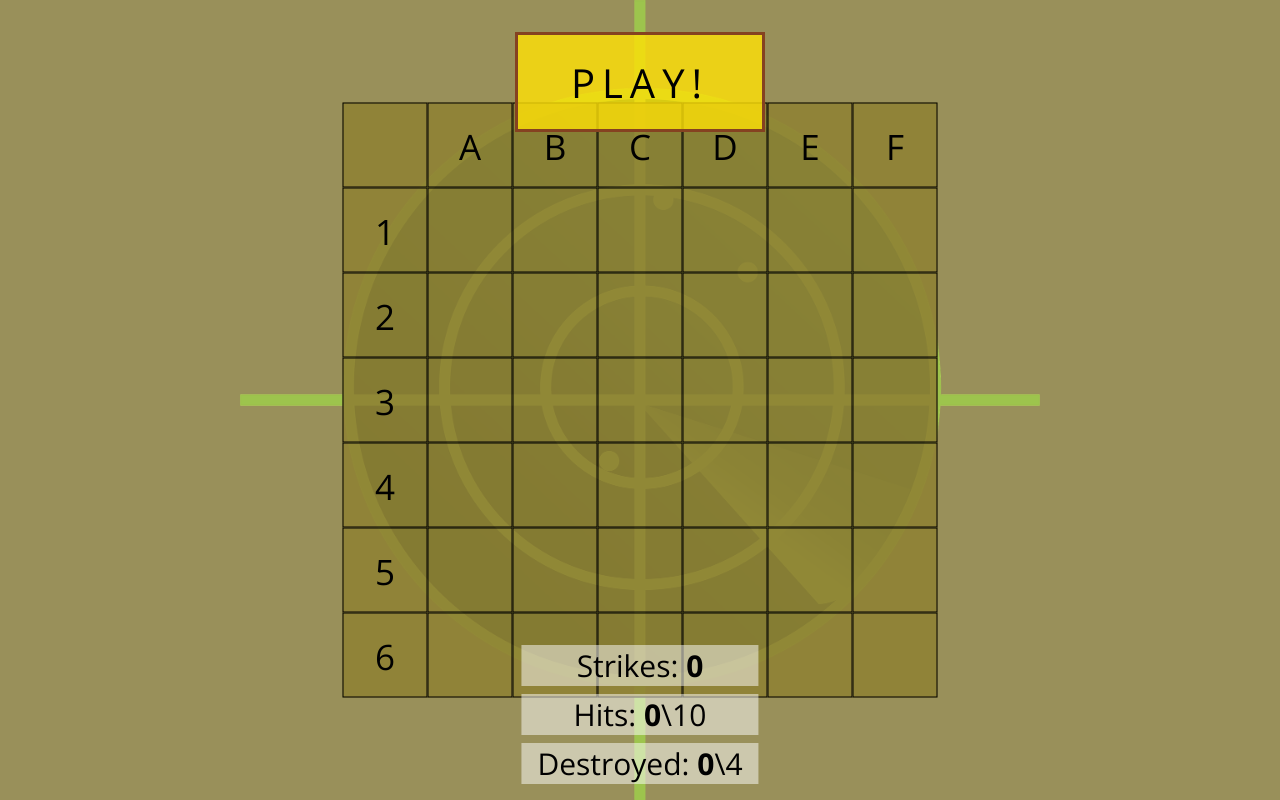
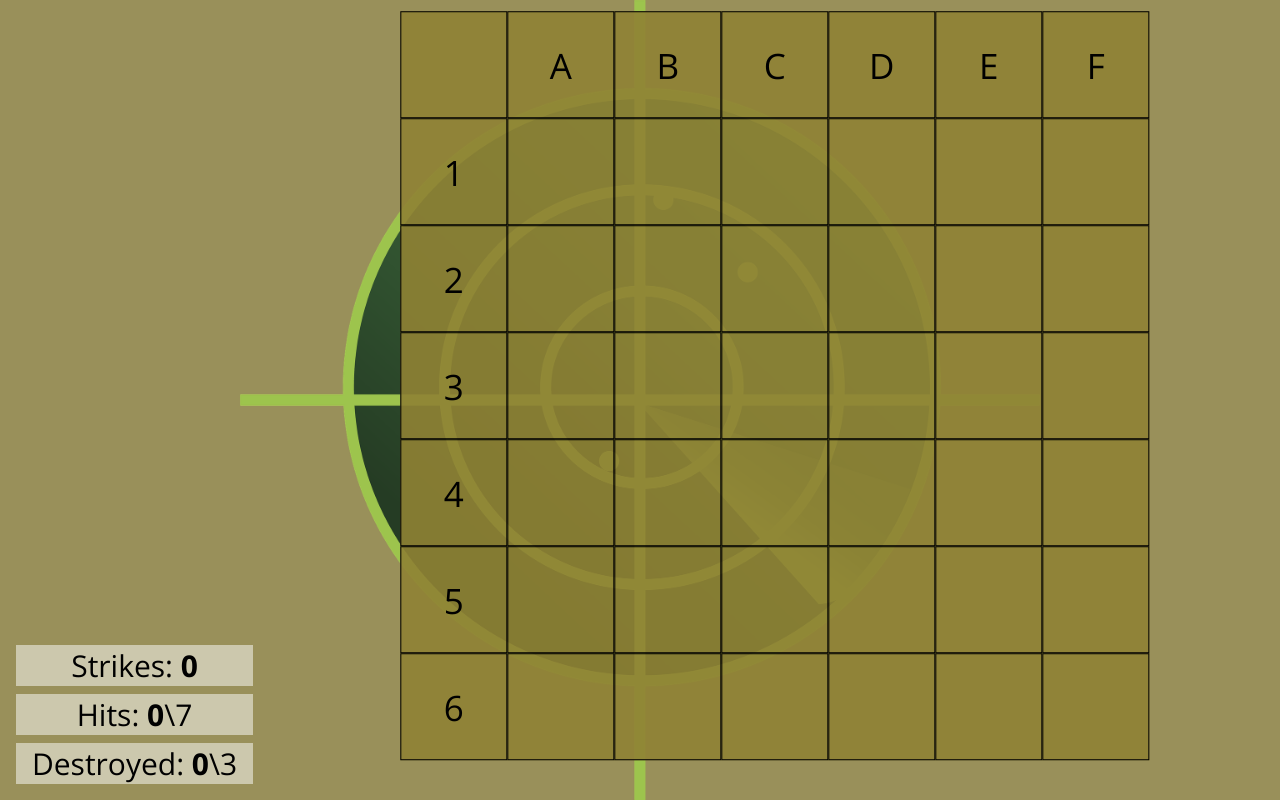
Before and after one commit to mjesiolowski/Battleships, a plain HTML site: page index.html in a window 1280 px wide. Both pictures are taken after a click on the button "PLAY!". Drawn offline with nearby package versions, Linux system fonts and the light colour scheme.

Commit message:
button animation

```diff
--- a/components/Game.js
+++ b/components/Game.js
@@ -4,14 +4,12 @@ class Game {
       this.positioning = new Positioning()
 
       this.button = document.querySelector("button")
+      this.board = document.querySelector("div.board")
       this.flag = true
       this.end = false
 
       this.button.addEventListener("mousedown", () => {
          this.button.style.transform = "scale(.9)"
-      })
-      this.button.addEventListener("mouseup", () => {
-         this.button.style.transform = "scale(1)"
       })
       this.startGame()
    }
@@ -19,7 +17,7 @@ class Game {
 
    startGame() {
       alert(`Game rules:
-- there are four battleships - one carrier (3 boxes) and three destroyers (2 boxes), rendered randomly on the board,
+- there are three battleships - one carrier (3 boxes) and two destroyers (2 boxes), rendered randomly on the board,
 - all battleships might be set either horizontally or vertically (one line),
 - battlesips cannot touch each other (minimum one box must separate them)
 - your task is to discover their location as quick as you can do
@@ -30,19 +28,16 @@ class Game {
          if (this.flag) {
             this.flag = !this.flag
             alert("Choose your box!")
+            this.button.style.display = 'none';
+            this.board.style.opacity = 1;
             this.positioning.renderShips()
             this.positioning.allCells.forEach((cell) => {
                cell.addEventListener("click", (e) => {
                   this.checkInput(e.target)
                })
             })
-         } else if (this.stats.destroyed.textContent != 4) alert("You're in the game!")
+         } else if (this.stats.destroyed.textContent != 3) alert("You're in the game!")
       }
-      // this.positioning.allCells.forEach((cell) => {
-      //    cell.addEventListener("click", (e) => {
-      //       if (!this.positioning.rendered) alert("Click on PLAY!")
-      //    })
-      // })
    }
 
    checkInput(value) {
@@ -63,16 +58,15 @@ class Game {
       } else alert("Why don't you play again?");
 
    }
-   checkIfSunken([ship1, ship2, ship3, ship4]) {
+   checkIfSunken([ship1, ship2, ship3]) {
       sunkenCheck.call(this, ship1)
       sunkenCheck.call(this, ship2)
       sunkenCheck.call(this, ship3)
-      sunkenCheck.call(this, ship4)
 
-      if (this.stats.destroyed.textContent == 4) {
+      if (this.stats.destroyed.textContent == 3) {
          const that = this
          this.end = !this.end
-         setTimeout(this.endGame, 100, that)
+         setTimeout(this.endGame, 200, that)
       }
 
       function sunkenCheck(ship) {
@@ -95,10 +89,12 @@ class Game {
          }
       }
    }
-   endGame(that) {
-      if (that.end) {
+
+   endGame = () => {
+      if (this.end) {
          alert("Congrats! You've got it!")
-         that.button.addEventListener("click", () => {
+         this.button.style.display = 'inline-block'
+         this.button.addEventListener("click", () => {
             location.reload()
          })
       }
--- a/components/Positioning.js
+++ b/components/Positioning.js
@@ -1,14 +1,16 @@
 class Positioning {
    constructor() {
-      this.shipLength = [3, 2, 2, 2]
+      this.shipLength = [3, 2, 2]
       this.position = ["horizontal", "vertical"]
       this.allCells = [...document.querySelectorAll(".cell")]
       this.shipCells = []
    }
    setPosition() {
+      //horizontal or vertical
       return Math.floor(Math.random() * this.position.length)
    }
    setCell(ship, position) {
+      //sets coordinates of the first cell for each ship
       const firstCell = this.allCells[Math.floor(Math.random() * this.allCells.length)]
       this.firstCell = []
       if (ship === 3 && position === 0) {
@@ -26,12 +28,12 @@ class Positioning {
             return this.setCell(2, 1);
          } else this.firstCell = [ship, position, firstCell];
       }
-      console.log(...this.firstCell)
       this.verifyConflict([...this.firstCell])
 
    }
 
    verifyConflict([ship, position, cell]) {
+      //checks if the first cell and neighbour cells can be positioned without any confilcts
       const firstIdChar = cell.id.charAt(0)
       const secondIdChar = cell.id.charAt(1)
       const rightCell = document.getElementById(firstIdChar / 1 + 1 + secondIdChar)
@@ -65,7 +67,7 @@ class Positioning {
    }
 
    addConflictArea([...shipPosition]) {
-
+      //adding "conflictedArea" data attribute to all cells around the ships
       const cells = [...shipPosition]
 
       for (let i = 0; i < cells.length; i++) {
@@ -95,6 +97,7 @@ class Positioning {
    }
 
    addShips([mainCell, secondCell, thirdCell]) {
+      //adding "active" data attribute to the cells with ships
       function cellAttribute(cell) {
          cell.setAttribute("data-key", "active");
       }
--- a/index.html
+++ b/index.html
@@ -69,8 +69,8 @@
       </div>
       <div class="statistics">
          <p>Strikes: <span class="strikes">0</span></p>
-         <p>Hits: <span class="hits">0</span>\10</p>
-         <p>Destroyed: <span class="destroyed">0</span>\4</p>
+         <p>Hits: <span class="hits">0</span>\7</p>
+         <p>Destroyed: <span class="destroyed">0</span>\3</p>
       </div>
    </div>
 
--- a/styles/style.css
+++ b/styles/style.css
@@ -13,18 +13,21 @@ body {
    background-size: contain;
    background-repeat: no-repeat;
    background-position: center;
+   background-attachment: fixed;
    background-color: rgba(143, 132, 73, .9);
 }
 
 div.board {
    position: fixed;
-   top: 50%;
+   top: 5%;
    left: 50%;
-   transform: translate(-50%, -50%);
+   transform: translateX(-50%);
    display: flex;
    width: 595px;
    height: 595px;
    flex-wrap: wrap;
+   opacity: 0;
+   transition: .5s;
 }
 
 div.board div {
@@ -36,7 +39,6 @@ div.board div {
    line-height: 85px;
    background-color: rgba(143, 130, 53, .9)
 }
-
 
 div.board div.hit {
    background-image: url(../images/cellWarship.png);
@@ -64,11 +66,9 @@ div.board div.destroyed:hover {
    background-color: red;
 }
 
-
 div.button,
 div.statistics {
    position: absolute;
-   max-width: 1000px;
    margin: 0 auto;
    text-align: center;
    left: 50%;
@@ -76,7 +76,7 @@ div.statistics {
 }
 
 div.button {
-   top: 4vh;
+   top: 25%;
 }
 
 div.statistics {
@@ -95,12 +95,12 @@ div.statistics p span {
 }
 
 button {
-   width: 250px;
-   height: 100px;
+   width: 350px;
+   height: 150px;
    font-size: 40px;
    letter-spacing: 7px;
    color: black;
-   background-color: rgba(255, 226, 7, .8);
+   background-color: rgba(255, 226, 7);
    border: 3px solid rgb(133, 66, 33);
    transition: .2s;
 }
@@ -110,7 +110,7 @@ button:hover {
    color: white
 }
 
-@media (max-width: 1025px) and (orientation: landscape) {
+@media (max-height: 800px) and (orientation: landscape) {
    div.board {
       top: 0;
       right: 0;
```
